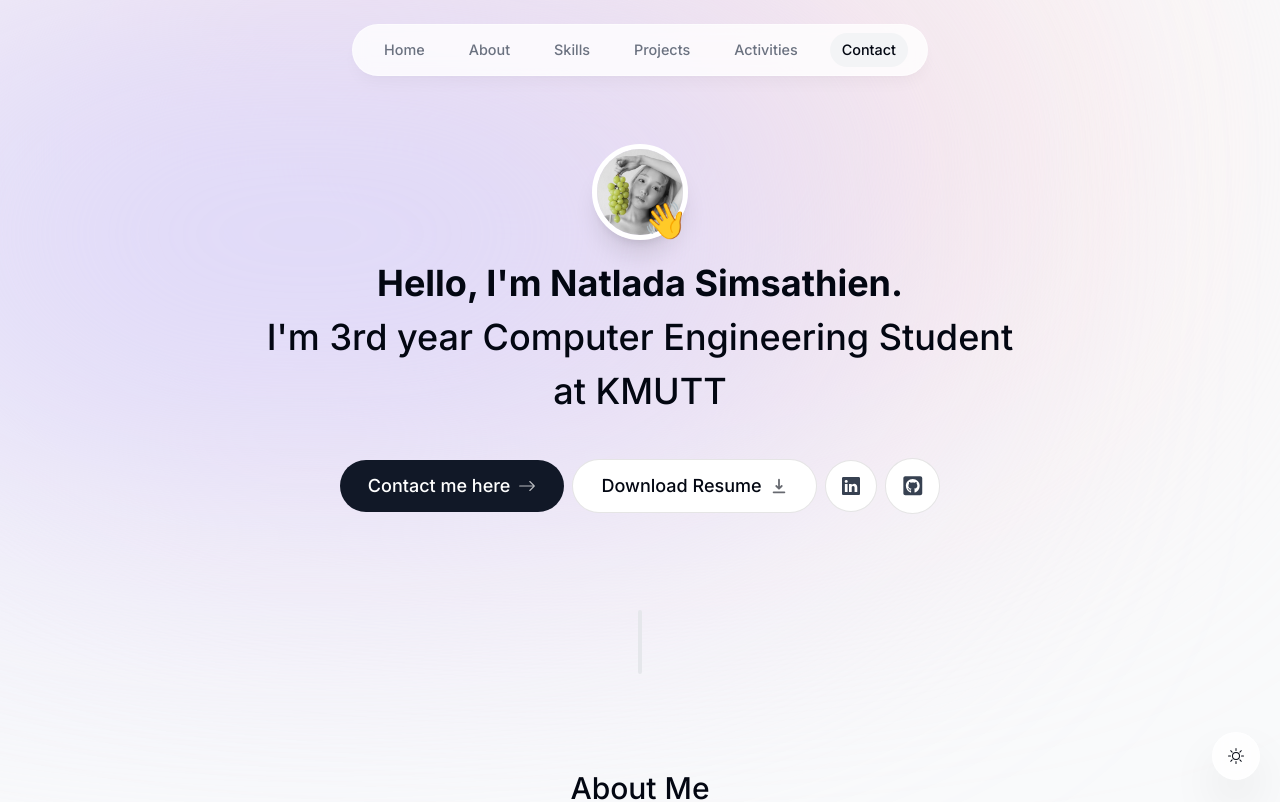
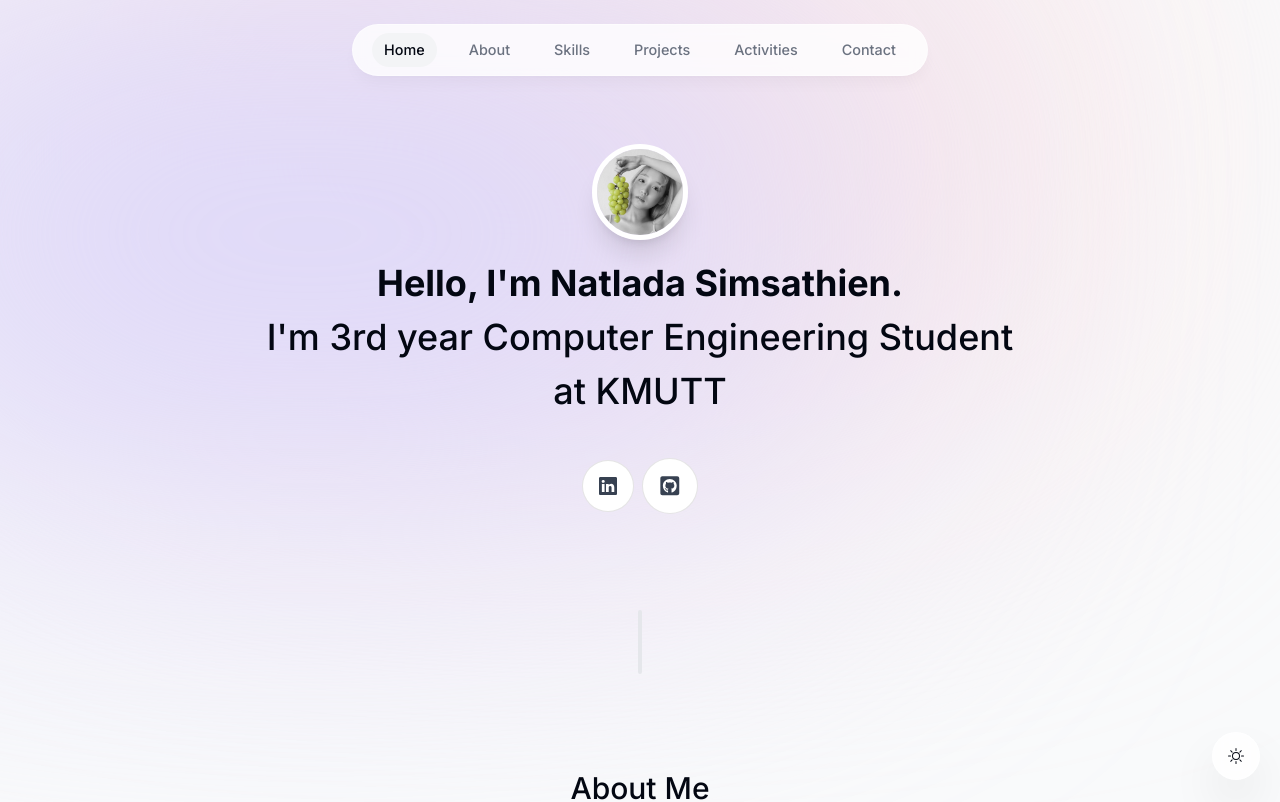
Before and after one commit to mmoladaa/my-website, a Next.js app: page / in a window 1280 px wide. Shown: the top 802 px of the page. Built offline with nearby package versions, Linux system fonts and the light colour scheme.

Commit message:
docs: delete download pdf section

```diff
--- a/components/intro.tsx
+++ b/components/intro.tsx
@@ -1,7 +1,7 @@
 "use client";
 
 import Image from "next/image";
-import React from "react";
+import React, { useState, useEffect } from "react";
 import { motion } from "framer-motion";
 import Link from "next/link";
 import { BsArrowRight, BsLinkedin } from "react-icons/bs";
@@ -9,10 +9,40 @@ import { HiDownload } from "react-icons/hi";
 import { FaGithubSquare } from "react-icons/fa";
 import { useSectionInView } from "@/lib/hooks";
 import { useActiveSectionContext } from "@/context/active-section-context";
+import { FiDownload } from "react-icons/fi";
 
 export default function Intro() {
   const { ref } = useSectionInView("Home", 0.5);
   const { setActiveSection, setTimeOfLastClick } = useActiveSectionContext();
+  const [isLoading, setIsLoading] = useState(true);
+
+  useEffect(() => {
+    const timer = setTimeout(() => {
+      setIsLoading(false);
+    }, 2000);
+
+    return () => clearTimeout(timer);
+  }, []);
+
+  if (isLoading) {
+    return (
+      <section className="min-h-screen">
+        <div className="flex items-center justify-center min-h-screen">
+          <motion.div
+            initial={{ opacity: 0 }}
+            animate={{ opacity: 1 }}
+            className="text-center"
+          >
+            <div className="flex space-x-2">
+              <div className="w-3 h-3 bg-gray-500 rounded-full animate-[bounce_1s_infinite]"></div>
+              <div className="w-3 h-3 bg-gray-500 rounded-full animate-[bounce_1s_infinite_0.2s]"></div>
+              <div className="w-3 h-3 bg-gray-500 rounded-full animate-[bounce_1s_infinite_0.4s]"></div>
+            </div>
+          </motion.div>
+        </div>
+      </section>
+    );
+  }
 
   return (
     <section
@@ -51,9 +81,7 @@ export default function Intro() {
               delay: 0.1,
               duration: 0.7,
             }}
-          >
-            👋
-          </motion.span>
+          ></motion.span>
         </div>
       </div>
 
@@ -75,27 +103,6 @@ export default function Intro() {
           delay: 0.1,
         }}
       >
-        <Link
-          href="#contact"
-          className="group bg-gray-900 text-white px-7 py-3 flex items-center gap-2 rounded-full outline-none focus:scale-110 hover:scale-110 hover:bg-gray-950 active:scale-105 transition"
-          onClick={() => {
-            setActiveSection("Contact");
-            setTimeOfLastClick(Date.now());
-          }}
-        >
-          Contact me here{" "}
-          <BsArrowRight className="opacity-70 group-hover:translate-x-1 transition" />
-        </Link>
-
-        <a
-          className="group bg-white px-7 py-3 flex items-center gap-2 rounded-full outline-none focus:scale-110 hover:scale-110 active:scale-105 transition cursor-pointer borderBlack dark:bg-white/10"
-          href="/Natlada-Simasathien_Resume.pdf"
-          download
-        >
-          Download Resume{" "}
-          <HiDownload className="opacity-60 group-hover:translate-y-1 transition" />
-        </a>
-
         <a
           className="bg-white p-4 text-gray-700 hover:text-gray-950 flex items-center gap-2 rounded-full focus:scale-[1.15] hover:scale-[1.15] active:scale-105 transition cursor-pointer borderBlack dark:bg-white/10 dark:text-white/60"
           href="https://www.linkedin.com/in/natlada-simasathien/"
```
